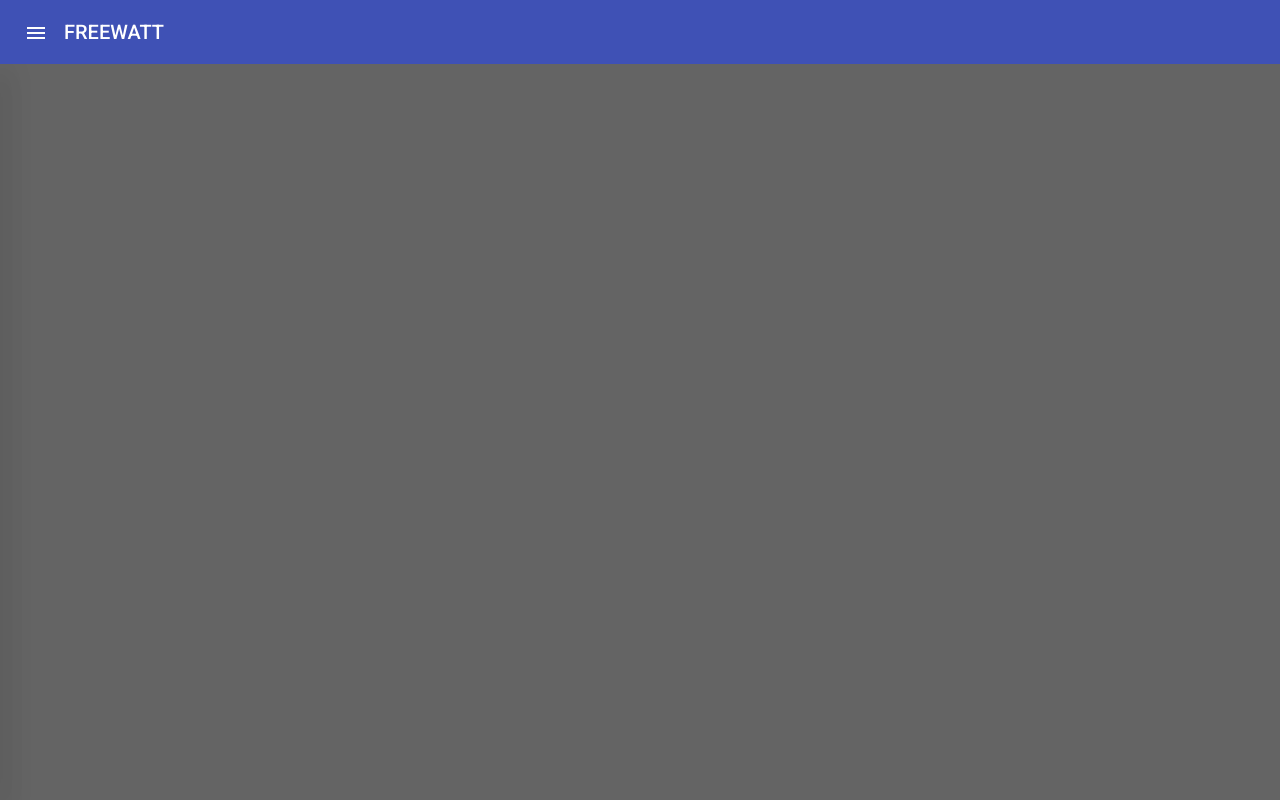
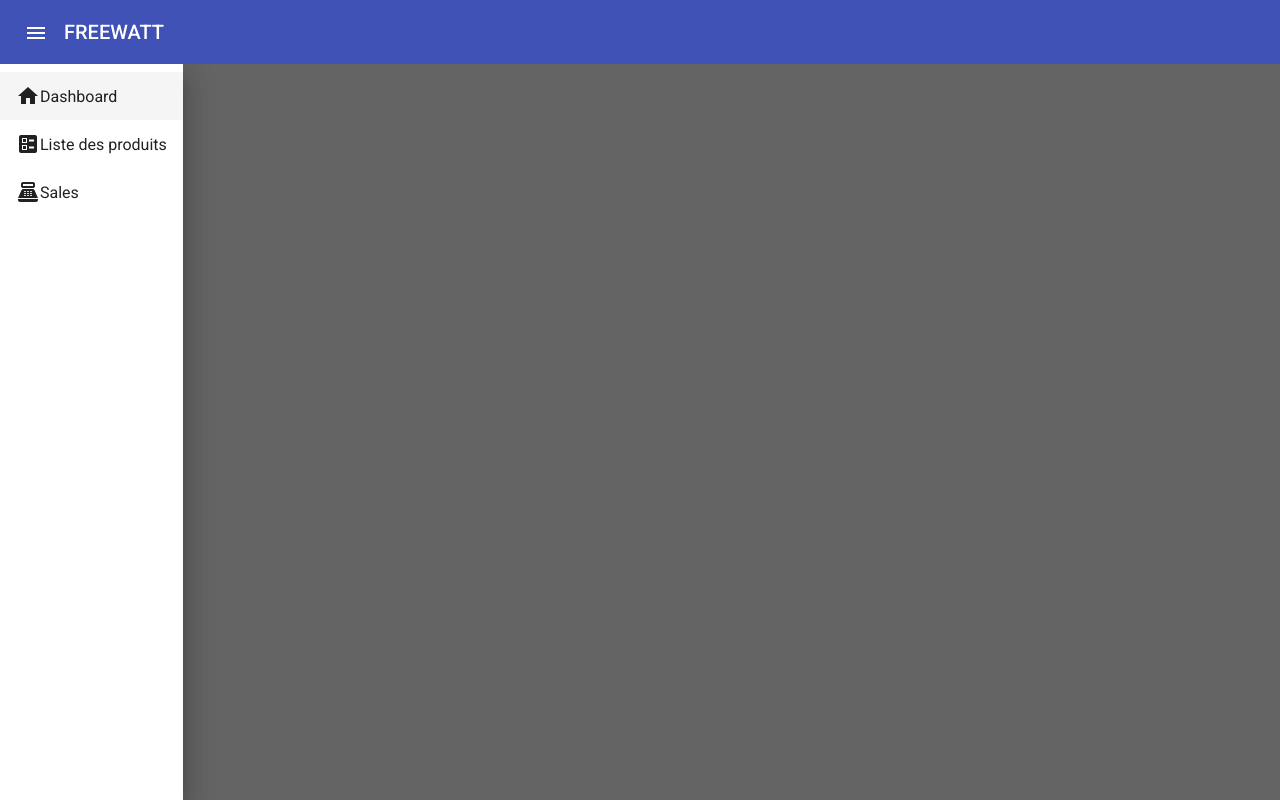
Before and after one commit to ergaibiYasin/freewatt-frontend, an Angular app: page / in a window 1280 px wide. Both pictures are taken after a click on the button "menu". Built offline with nearby package versions, Linux system fonts and the light colour scheme.

Commit message:
add products router, to the sidenav

```diff
--- a/src/app/app.component.html
+++ b/src/app/app.component.html
@@ -1,5 +1,5 @@
 
-<!--                 navBar             -->
+<!--                 sideBar             -->
 
 <div class="nav-container"  >
   <mat-toolbar color="primary" class="nav-toolbar">
@@ -12,12 +12,23 @@
   <mat-sidenav-container class="nav-sidenav-container">
     <mat-sidenav #snav  fixedTopGap="56">
       <mat-nav-list>
+        <mat-list-item routerLink="/" routerLinkActive="active">
+          <mat-icon>home</mat-icon> Dashboard
+        </mat-list-item>
 
+        <mat-list-item routerLink="/products" routerLinkActive="active">
+          <mat-icon>ballot</mat-icon> Liste des produits
+        </mat-list-item>
+
+        <mat-list-item routerLink="/" routerLinkActive="active">
+          <mat-icon>point_of_sale</mat-icon> Sales
+        </mat-list-item>
       </mat-nav-list>
     </mat-sidenav>
 
     <mat-sidenav-content>
       <router-outlet></router-outlet>
+
     </mat-sidenav-content>
 
   </mat-sidenav-container>
```
Also changed, not shown: src/app/app.component.scss (line endings or trailing spaces).
